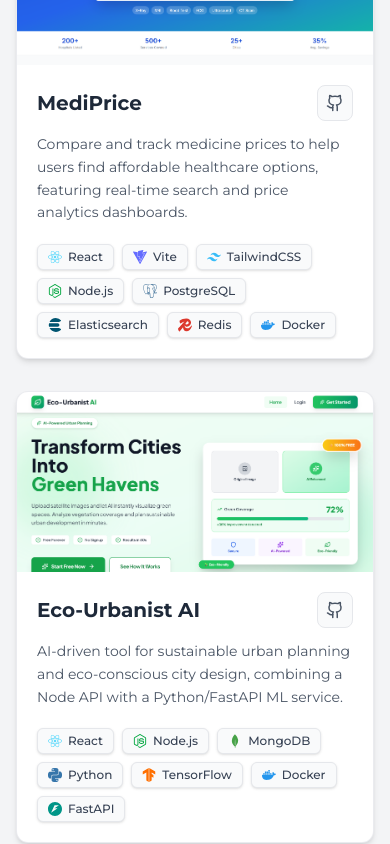
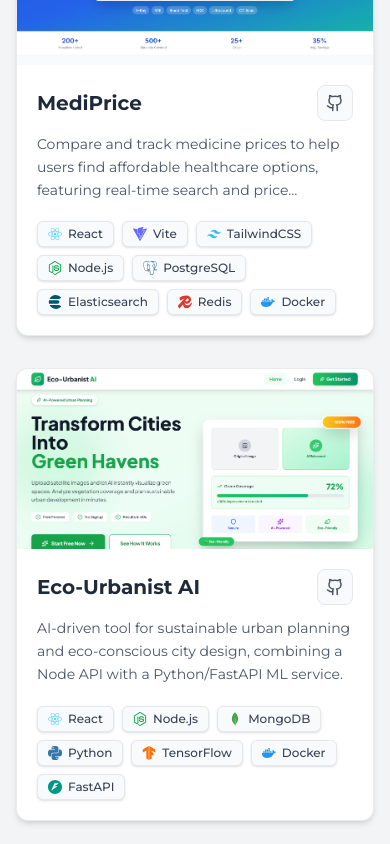
Before and after one commit to yasirrajput4/portfolio, a React (Vite) app: page / in a window 390 px wide. Shown: the part 2100-2944 px from the top of the page. Built offline with nearby package versions, Linux system fonts and the light colour scheme.

Commit message:
refactor(projects): optimize grid layout, reorder cards, and fix text alignment

```diff
--- a/src/components/Projects.jsx
+++ b/src/components/Projects.jsx
@@ -111,14 +111,14 @@
         Some of my recent full-stack applications and AI integrations.
       </p>
 
-      {/* Optimized 2-Column Grid */}
+      {/* Balanced 2-Column Grid */}
       <div className="grid grid-cols-1 md:grid-cols-2 gap-8 w-full max-w-5xl">
         {projects.map((project) => (
           <div
             key={project.title}
             className="bg-white dark:bg-gray-800 rounded-xl overflow-hidden w-full shadow-md border border-gray-200/80 dark:border-gray-700/50 transform transition-all duration-300 hover:-translate-y-2 hover:shadow-xl flex flex-col group"
           >
-            {/* Image Wrap */}
+            {/* Image Box */}
             <div className="relative h-[180px] sm:h-[220px] overflow-hidden bg-gray-200 dark:bg-gray-700">
               <img
                 src={project.image}
@@ -127,14 +127,14 @@
               />
             </div>
 
-            {/* Content Body */}
+            {/* Content Box */}
             <div className="p-5 flex flex-col flex-1">
               <div className="flex justify-between items-center mb-3">
                 <h3 className="text-xl font-bold text-gray-800 dark:text-gray-100">
                   {project.title}
                 </h3>
 
-                {/* Action Links */}
+                {/* Links */}
                 <div className="flex gap-2.5">
                   {project.github && (
                     <a
@@ -163,11 +163,12 @@
                 </div>
               </div>
 
-              <p className="text-gray-600 dark:text-gray-300 text-sm sm:text-base leading-relaxed mb-5 flex-1">
+              {/* Fixed height paragraph space with line-clamping */}
+              <p className="text-gray-600 dark:text-gray-300 text-sm sm:text-base leading-relaxed mb-5 md:min-h-[4.5rem] lg:min-h-[4rem] line-clamp-3">
                 {project.description}
               </p>
 
-              {/* Tech Capsules */}
+              {/* Tech Badges container pushed to bottom via mt-auto */}
               <div className="flex gap-2 flex-wrap mt-auto">
                 {project.tech.map((tech) => (
                   <span
```
